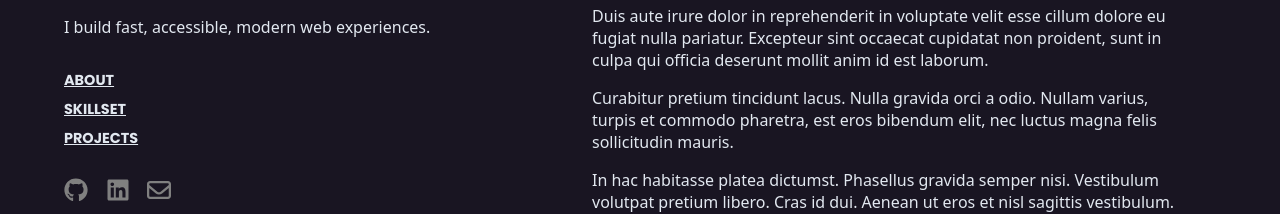
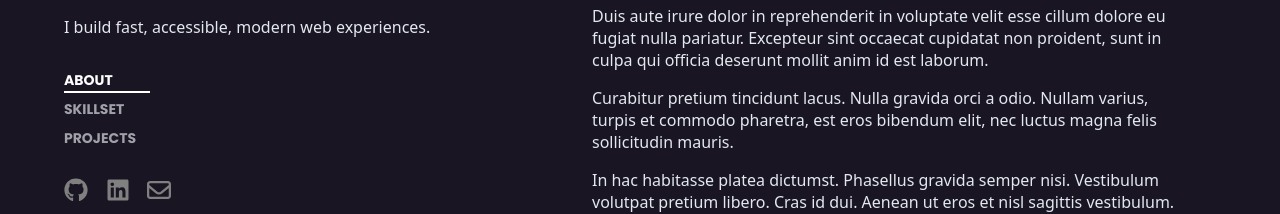
Before and after one commit to HGlennon/Portfolio, a React (Vite) app: page / in a window 1280 px wide. Shown: the part 243-457 px from the top of the page. Built offline with nearby package versions, Linux system fonts and the light colour scheme; a web font is replaced by a local one.

Commit message:
sidebar improvements

```diff
--- a/src/Sidebar.jsx
+++ b/src/Sidebar.jsx
@@ -1,12 +1,51 @@
 import { FaRegEnvelope, FaGithub, FaLinkedin } from "react-icons/fa6";
 import { Tooltip } from 'react-tooltip'
-
+import { useState, useEffect } from "react";
 
 export default function Sidebar() {
+  const [activeLink, setActiveLink] = useState("about");
 
   const email = "harrisongle@gmail.com";
   const subject = "";
   const message = "";
+
+    useEffect(() => {
+    const sections = document.querySelectorAll("section[id]");
+    const observer = new IntersectionObserver(
+      (entries) => {
+        entries.forEach((entry) => {
+          if (entry.isIntersecting) {
+            const sectionId = entry.target.id;
+            setActiveLink(sectionId);
+          }
+        });
+      },
+      {
+        root: null,
+        rootMargin: "0px",
+        threshold: 0.6, // section is considered visible when 60% in view
+      }
+    );
+
+    sections.forEach((section) => observer.observe(section));
+
+    return () => {
+      sections.forEach((section) => observer.unobserve(section));
+    };
+  }, []);
+
+  const handleNavClick = (sectionId) => {
+    setActiveLink(sectionId);
+
+    if (sectionId === "about") {
+      window.scrollTo({ top: 0, behavior: "smooth" });
+    } else {
+      const section = document.getElementById(sectionId);
+      if (section) {
+        section.scrollIntoView({ behavior: "smooth" });
+      }
+    }
+  };
 
   return (
     <aside>
@@ -24,9 +63,19 @@ export default function Sidebar() {
         <p>I build fast, accessible, modern web experiences.</p>
       </div>
       <nav className="nav-links">
-          <a href="#" onClick={(e) => {e.preventDefault(); window.scrollTo({ top: 0, behavior: 'smooth'})}}>ABOUT</a>
-          <a href="#skills">SKILLSET</a>
-          <a href="#projects">PROJECTS</a>
+        {[
+          { id: "about", label: "ABOUT" },
+          { id: "skills", label: "SKILLSET" },
+          { id: "projects", label: "PROJECTS" },
+        ].map(({ id, label }) => (
+          <button
+            key={id}
+            onClick={() => handleNavClick(id)}
+            className={`nav-button ${activeLink === id ? "active" : ""}`}
+          >
+            {label}
+          </button>
+        ))}
       </nav>
       <div className="social-icons">
           <a
--- a/src/main.css
+++ b/src/main.css
@@ -80,6 +80,48 @@ aside {
   gap: 0.5rem;
   font-family: 'Poppins_Bold', sans-serif;
   font-size: 0.9rem;
+}
+
+.nav-button {
+  background: none;
+  border: none;
+  padding: 0;
+  font: inherit;
+  font-weight: 600;
+  font-size: 0.875rem;
+  color: #a1a1aa;
+  position: relative;
+  cursor: pointer;
+  text-align: left;
+  transition: color 0.2s ease;
+}
+
+.nav-button:hover {
+  color: #ffffff;
+}
+
+.nav-button::after {
+  content: "";
+  position: absolute;
+  bottom: -2px;
+  left: 0;
+  width: 0%;
+  height: 2px;
+  background-color: white;
+  transition: width 0.3s ease;
+}
+
+.nav-button:hover::after {
+  width: 20%;
+}
+
+/* Active link style */
+.nav-button.active {
+  color: #ffffff;
+}
+
+.nav-button.active::after {
+  width: 20%;
 }
 
 
```
